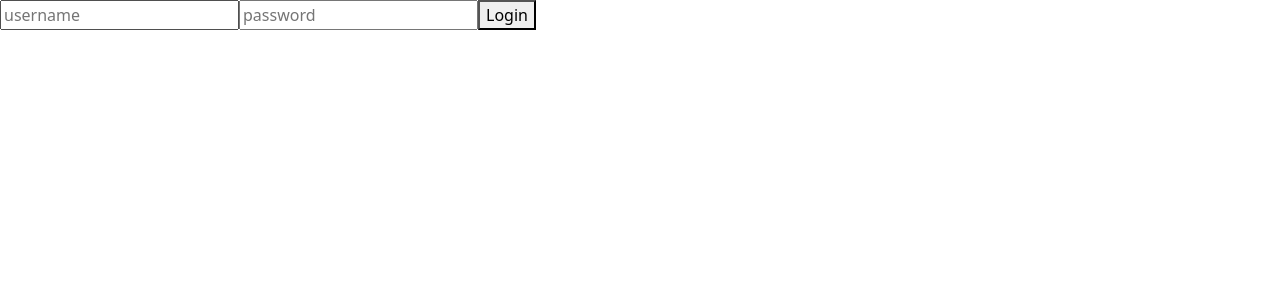
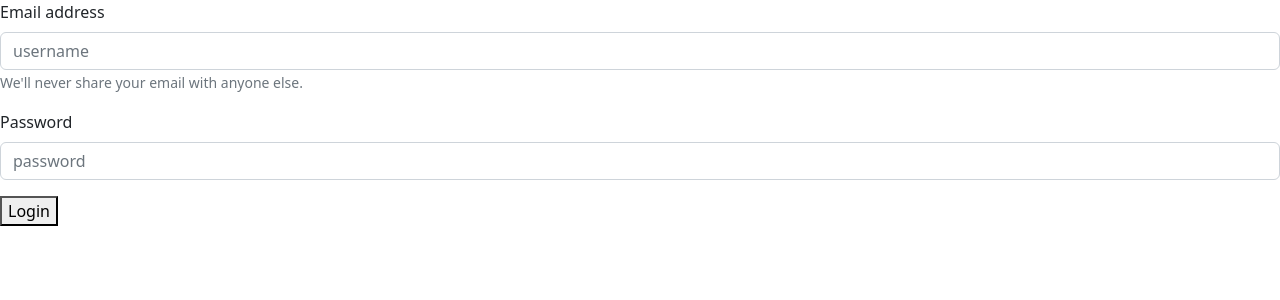
Before and after one commit to aaryannipane/SHAN, a React (Create React App) app in the folder frontend/: page / in a window 1280 px wide. Shown: the top 300 px of the page. Built offline with nearby package versions, Linux system fonts and the light colour scheme.

Commit message:
added validation

```diff
--- a/frontend/src/App.js
+++ b/frontend/src/App.js
@@ -1,19 +1,27 @@
 import React from "react";
-import { createBrowserRouter, Route, Router,RouterProvider,Switch} from "react-router-dom";
+import { BrowserRouter,Routes,Route} from "react-router-dom";
 import { Home } from "./Componants/pages/Home";
+import SelectHospital from "./Componants/SelectHospital";
+import Protected from "./Componants/Protected";
+import SelectDepartment from "./Componants/SelectDepartment";
+import MICUDepartment from "./Componants/MICUDepartment";
+import MICUBed1 from "./Componants/MICUBed1";
+
+
+//SelectDepartment  MICUDepartment  MICUBed1
 export const App = () => {
-  const router = createBrowserRouter([
-    {
-      path: "/",
-      element: <Home/>,
-    },
-    {
-      path: "/new",
-      element: <div>new</div>,
-    },
-  ]);
+  return(
+<>
+<BrowserRouter>
+<Routes>
+  <Route  path="/" element={<Protected Component={Home}/>}/>
+  <Route  path="/SelectHospital" element={<Protected Component={SelectHospital}/>}/>
+  <Route  path="/SelectDepartment" element={<Protected Component={SelectDepartment}/>}/>
+  <Route  path="/MICUDepartment" element={<Protected Component={MICUDepartment}/>}/>
+  <Route  path="/MICUBed1" element={<Protected Component={MICUBed1}/>}/>
+</Routes>
+</BrowserRouter>
+</>
 
-  return (
-      <RouterProvider router={router} />
-  );
+  )
 };
--- /dev/null
+++ b/frontend/src/Componants/Protected.js
@@ -0,0 +1,20 @@
+import {useEffect }from "react";
+import {useNavigate} from "react-router-dom";
+
+
+function Protected(props){
+const {Component}=props;
+const navigate=useNavigate();
+useEffect(()=>{
+    let login =localStorage.getItem('login');
+    if(!login){
+        navigate('/')
+    }
+}, []);
+return (
+<div>
+<Component/>
+</div>)
+}
+
+export default Protected;
--- a/frontend/src/Componants/pages/Home.js
+++ b/frontend/src/Componants/pages/Home.js
@@ -1,51 +1,86 @@
 import React, { useState } from "react";
 import { nurseLogin } from "../../http";
 import {useNavigate} from "react-router-dom";
+
+import Button from 'react-bootstrap/Button';
+import Form from 'react-bootstrap/Form';
+
 export const Home = () => {
   const navigate  = useNavigate()
 
   const [username, setUsername] = useState("");
   const [password, setPassword] = useState("");
+  const [usernamerr, setUsernameerr] = useState("");
+  const [passworderr, setPassworderr] = useState("");
+
+  async function  loginHandler(e)
+   {
+    e.preventDefault();
+
+    if(username===""||password==="")
+    {
+      return alert("type correct values")
+    }
+
+      const result = await nurseLogin({
+        username: username,
+        password: password,
+      });
+      console.log(result);
+      navigate("/SelectHospital")
+
+   }
 
 
-  // function userHandler(e){
-  // let item=e.target.value;
-  // if(item.length<3){
-  //   setUsername
-  // }
-  // }
+  function userHandler(e){
+  let item=e.target.value;
+  if(item.length<3){
+    setUsernameerr(true)
+  }
+  else{
+    setUsernameerr(false)
+  }
+setUsername(item)
+}
+  function passHandler(e){
+    let item=e.target.value;
+    if(item.length<3){
+      setPassworderr(true)
+    }
+    else{
+      setPassworderr(false)
+    }
+    setPassword(item)
+    }
   return (
     <>
-      <form>
-        <input
-          required
+    <Form >
+      <Form.Group className="mb-3" controlId="formBasicEmail">
+        <Form.Label>Email address</Form.Label>
+        <Form.Control required
           type="email"
           placeholder="username"
-          onChange={(e) => setUsername(e.currentTarget.value)}
-        />
-        <input
-          required
+          onChange={userHandler} />
+        <Form.Text className="text-muted">
+          We'll never share your email with anyone else.
+        </Form.Text>
+      </Form.Group> {usernamerr?<span>User Not Valid</span>:""}
+      <Form.Group className="mb-3" controlId="formBasicPassword">
+        <Form.Label>Password</Form.Label>
+        <Form.Control required
           type="password"
           placeholder="password"
-          onChange={(e) => setPassword(e.currentTarget.value)}
-        />
+          onChange={passHandler}/>
+      </Form.Group>{passworderr?<span>Password Not Valid</span>:""}
+
+
         <button
         type="submit"
-          onClick={async (e) => {
-            e.preventDefault();
-            const result = await nurseLogin({
-              username: username,
-              password: password,
-            });
-
-            navigate("/new")
-            localStorage.setItem("auth",JSON.stringify(result));
-          //  console.log(result);
-          }}
+          onClick={loginHandler}
         >
           Login
         </button>
-      </form>
+      </Form>
     </>
   );
 };
```
Also changed, not shown: frontend/src/store/UserSlice.js (+0 -8 lines), 1 other file (tests, documents, lock files or other folders).
